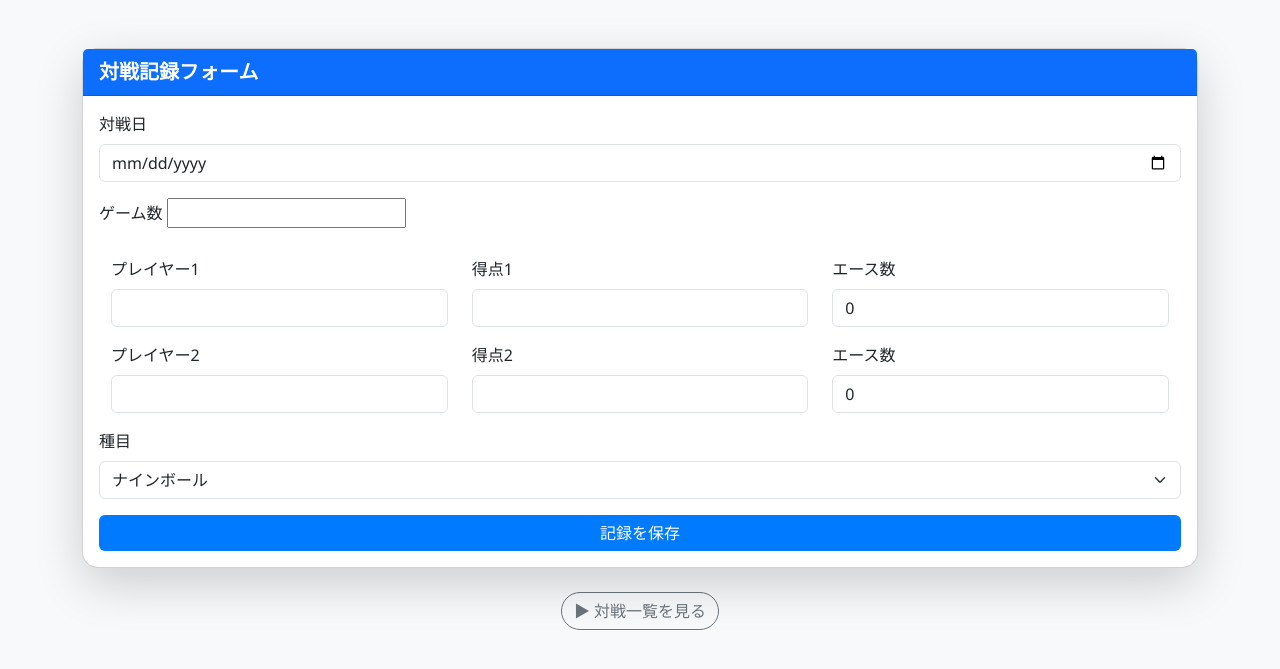
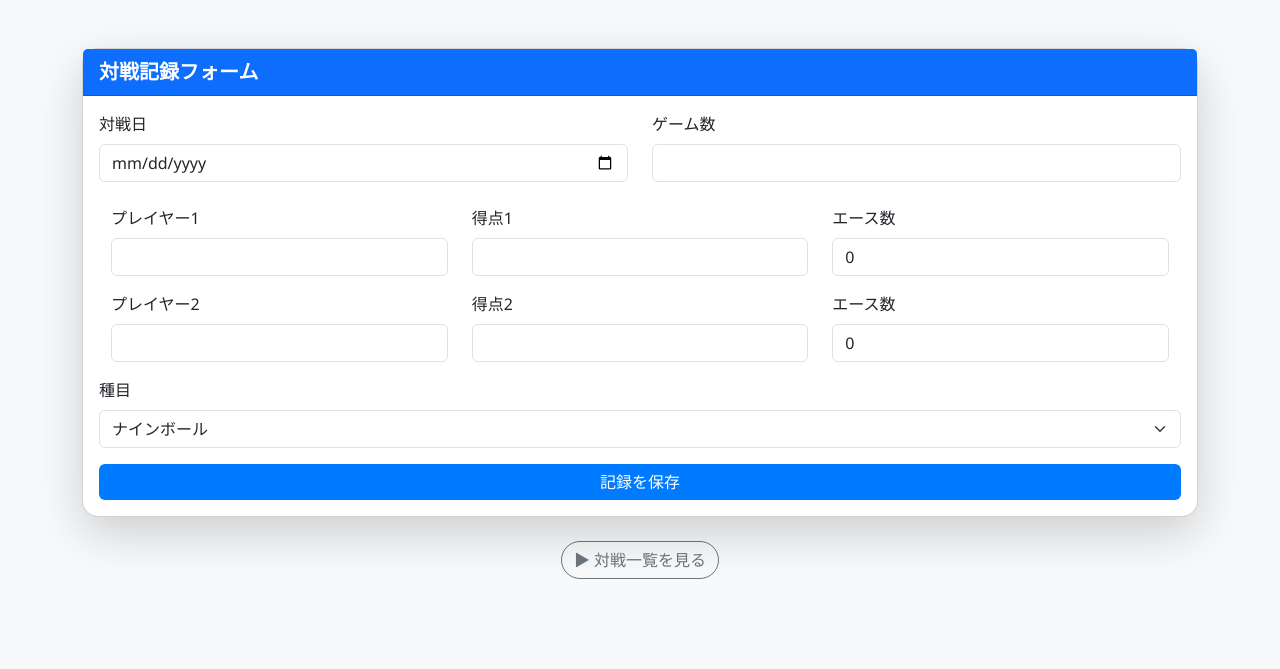
Before and after one commit to nroba/9balls, a Flask app: page / in a window 1280 px wide. Shown: the top 669 px of the page. Run offline with Flask 3, Linux system fonts and the light colour scheme.

Commit message:
日付とゲーム数横並び版

```diff
--- a/templates/index.html
+++ b/templates/index.html
@@ -7,13 +7,15 @@
     </div>
     <div class="card-body">
         <form action="/submit" method="post">
-            <div class="mb-3">
-                <label class="form-label">対戦日</label>
-                <input type="date" class="form-control" name="date" required>
-            </div>
-            <div class="mb-3">
-                <label class="form-label">ゲーム数</label>
-                <input type="number" name="games" required>
+            <div class="row mb-3">
+                <div class="col-md-6">
+                    <label class="form-label">対戦日</label>
+                    <input type="date" class="form-control" name="date" required>
+                </div>
+                <div class="col-md-6">
+                    <label class="form-label">ゲーム数</label>
+                    <input type="number" class="form-control" name="games" required>
+                </div>
             </div>
             <div class="container mt-4">
                 <div class="row mb-3">
```
